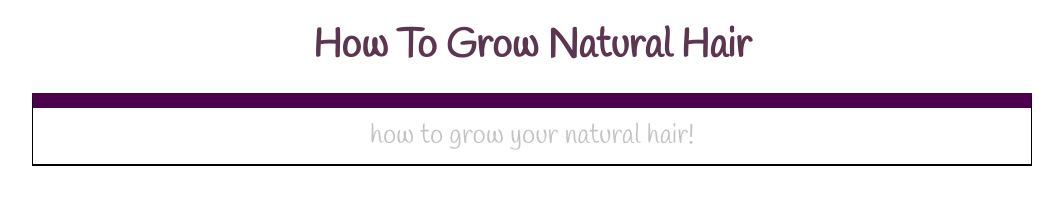
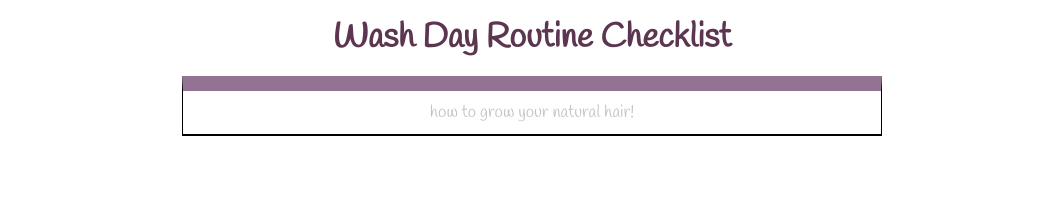
Before and after one commit to FernHoward/learning-to-code, a plain HTML site: page index.html in a window 1280 px wide. Shown: the whole page, without its empty margins (108-1171 px from the left). Drawn offline with nearby package versions, Linux system fonts and the light colour scheme; a web font is replaced by a local one.

Commit message:
not sure what is going on

```diff
--- a/index.html
+++ b/index.html
@@ -6,7 +6,7 @@
     </head>
     <body>
         <div id="container">
-            <h1>How To Grow Natural Hair</h1>
+            <h1>Wash Day Routine Checklist</h1>
             <div id="app">
                 <form id='add-form'>
                     <input id="create" name="itemDescription" type="text" placeholder="how to grow your natural hair!">
--- a/style.css
+++ b/style.css
@@ -4,22 +4,22 @@ body {
 }
 
 #container {
-  width: 1000px;
-  font-family: 'Handlee', 'ClickerScript', 'Rochester', sans-serif;
-  font-size: 20px;
+  width: 700px;
+  font-family: 'arima madurai', 'Handlee', 'overlock', sans-serif;
+  font-size: 17px;
   text-align: center;
   margin: 10px auto;
 }
 
 h1 {
-  margin: 20px;
+  margin: 15px;
   color: #5c3650;
 }
 
 #app {
-  box-shadow: 0 0 0px #4D004D;
-  font-size: 27px;
-  color: #990080;
+  box-shadow: 0 0 0px #927391;
+  font-size: 17px;
+  color: #5c3650;
   background-color: white;
 }
 
@@ -36,10 +36,9 @@ form {
   border-left:    1px  solid #000000;
   border-right:   1px  solid #000000;
   border-bottom:  2px  solid #000000;
-  border-top:     15px solid #4d004d;
+  border-top:     15px solid #927391;
   text-align: center;
 }
-
 
 #create::-webkit-input-placeholder {
   color: #C3C3C4;
```
